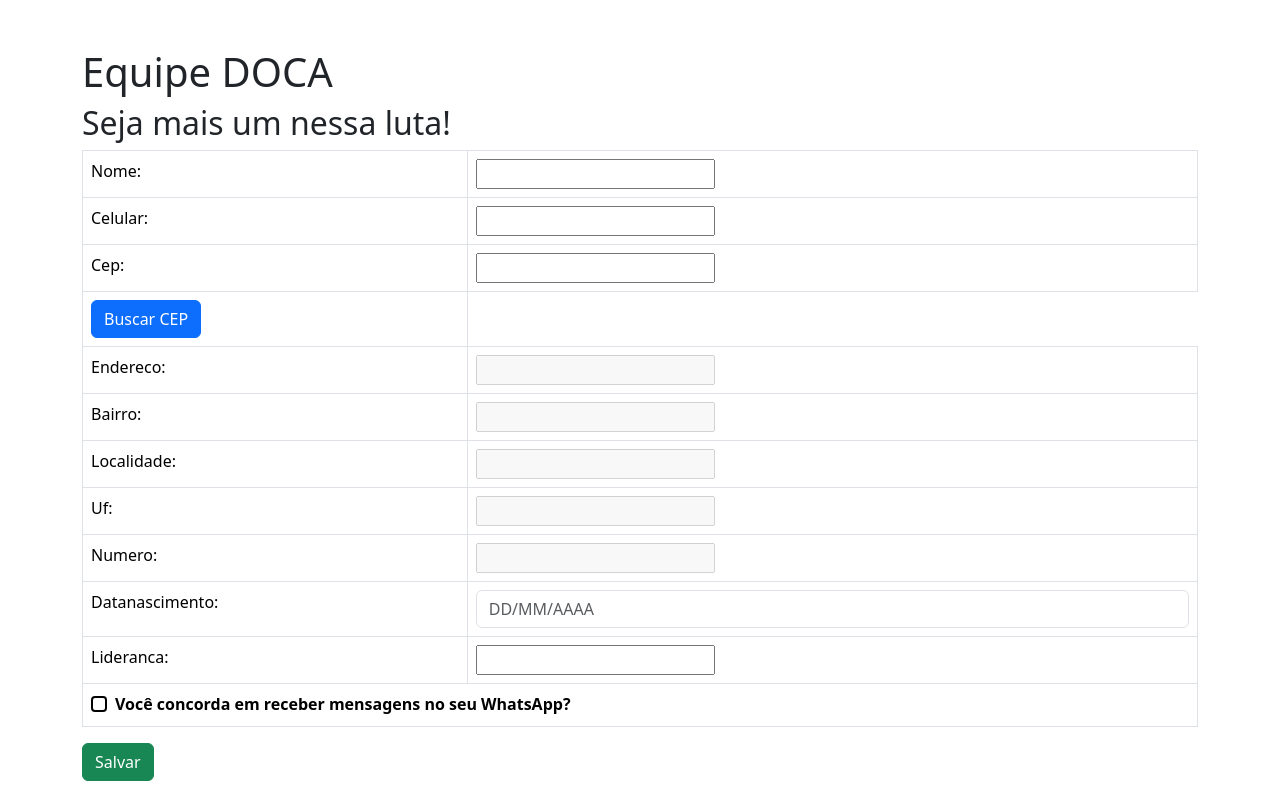
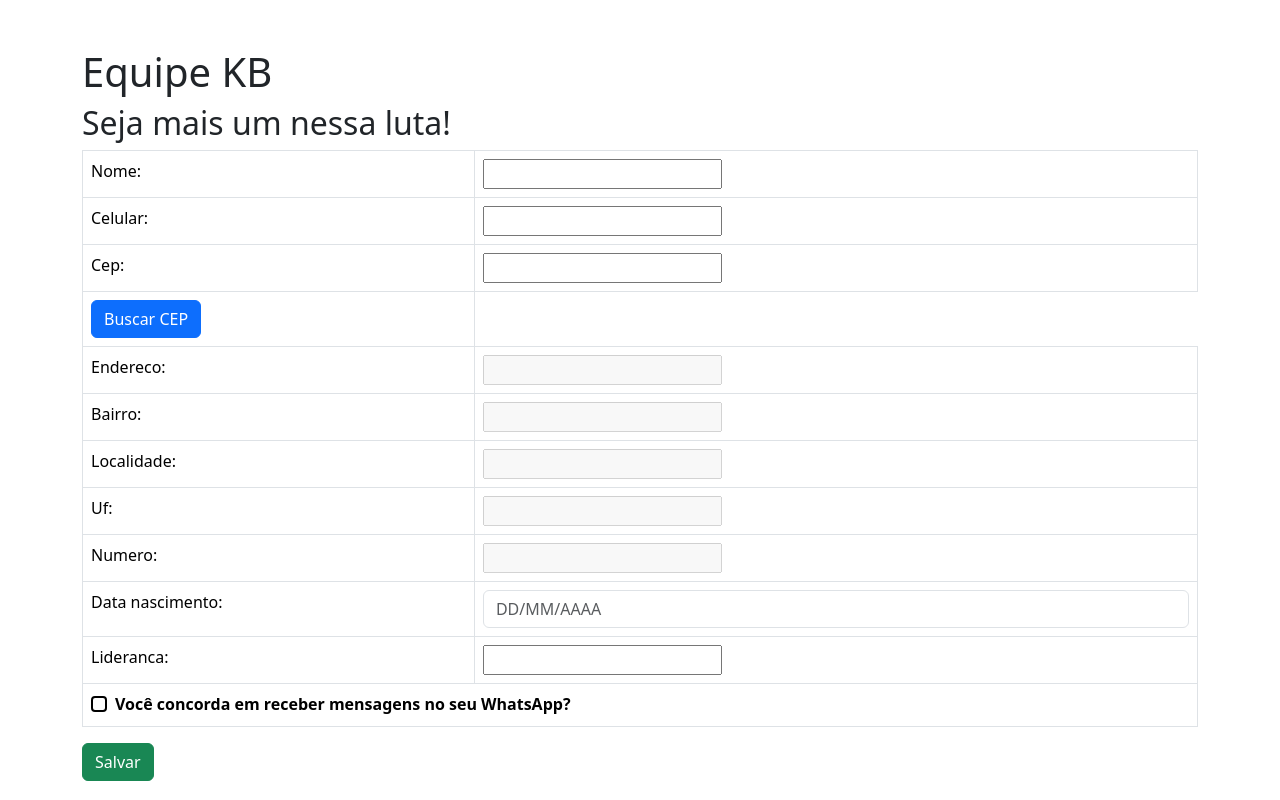
Before and after one commit to rodrigowilton/equipevaval, a Django app: page /app/appbanco/ in a window 1280 px wide. Run offline with Django 5.2, Linux system fonts and the light colour scheme.

Commit message:
data nascimento

```diff
--- a/app/forms.py
+++ b/app/forms.py
@@ -5,7 +5,7 @@
     class Meta:
         model = AppBanco
         fields = ['nome', 'celular', 'cep','bairro','endereco', 'complemento','localidade',
-                  'uf','numero','datanascimento','concorda_whatsapp','lideranca']
+                  'uf','numero','data_nascimento','concorda_whatsapp','lideranca']
         widgets = {
             'cep': forms.TextInput(attrs={'id': 'id_cep'}),
             'endereco': forms.TextInput(attrs={'id': 'id_endereco'}),
@@ -14,6 +14,7 @@
             'localidade': forms.TextInput(attrs={'id': 'id_localidade'}),
             'uf': forms.TextInput(attrs={'id': 'id_uf'}),
             'numero': forms.TextInput(attrs={'id': 'id_numero'}),
+            'nascimento': forms.TextInput(attrs={'id': 'id_datanascimento'}),
             'concorda_whatsapp': forms.CheckboxInput(attrs={'id': 'id_concorda_whatsapp'}),
             'lideranca': forms.TextInput(attrs={'id': 'id_lideranca'}),
 
--- a/app/models.py
+++ b/app/models.py
@@ -13,4 +13,4 @@
     datacadastro = models.DateTimeField(auto_now_add=True, null=False, blank=False)
     concorda_whatsapp = models.BooleanField(default=False)  # Novo campo adicionado
     lideranca = models.CharField(max_length=50, null=False, blank=False)
-    datanascimento = models.DateField(null=True, blank=True)  # Novo campo adicionado
+    data_nascimento = models.DateField(null=True, blank=True)  # Novo campo adicionado
--- a/app/templates/create_appbanco.html
+++ b/app/templates/create_appbanco.html
@@ -76,7 +76,7 @@
         $(document).ready(function(){
             $('#id_celular').mask('(00) 00000-0000');
             $('#id_cep').mask('00000-000');
-            $('#id_datanascimento').mask('00/00/0000');
+            $('#id_data_nascimento').mask('00/00/0000');
             document.getElementById('id_endereco').disabled = true;
             document.getElementById('id_bairro').disabled = true;
             document.getElementById('id_localidade').disabled = true;
@@ -103,7 +103,7 @@
 </head>
 <body>
     <div class="container mt-5">
-        <h1>Equipe DOCA</h1>
+        <h1>Equipe KB</h1>
         <h2>Seja mais um nessa luta!</h2>
         <form id="formSalvar" method="post" class="needs-validation" novalidate>
             {% csrf_token %}
@@ -117,7 +117,6 @@
                         <td>{{ form.celular.label_tag }}</td>
                         <td>{{ form.celular }}</td>
                     </tr>
-
                     <tr>
                         <td>{{ form.cep.label_tag }}</td>
                         <td>{{ form.cep }}</td>
@@ -145,15 +144,14 @@
                         <td>{{ form.numero.label_tag }}</td>
                         <td>{{ form.numero }}</td>
                     </tr>
-					<tr>
-						<td>{{ form.datanascimento.label_tag }}</td>
-						<td><input type="text" id="id_datanascimento" name="datanascimento" class="form-control" placeholder="DD/MM/AAAA"></td>
-					</tr>
-					<tr>
+                    <tr>
+                        <td>{{ form.data_nascimento.label_tag }}</td>
+                        <td><input type="text" id="id_data_nascimento" name="data_nascimento" class="form-control" placeholder="DD/MM/AAAA"></td>
+                    </tr>
+                    <tr>
                         <td>{{ form.lideranca.label_tag }}</td>
                         <td>{{ form.lideranca }}</td>
                     </tr>
-                    <!-- Adicione mais campos conforme necessário -->
                     <tr>
                         <td colspan="2">
                             <div class="form-check">
--- a/app/templates/index.html
+++ b/app/templates/index.html
@@ -36,7 +36,7 @@
 </head>
 <body>
     <br><br><br><br><br>
-    <h1>Equipe DOCA</h1>
+    <h1>Equipe KB</h1>
     <br>
     <h1>CADASTRO EFETUADO COM SUCESSO!</h1>
     <h1>OBRIGADO!</h1>
```
Also changed, not shown: app/migrations/0008_rename_datanascimento_appbanco_data_nascimento.py (added).
